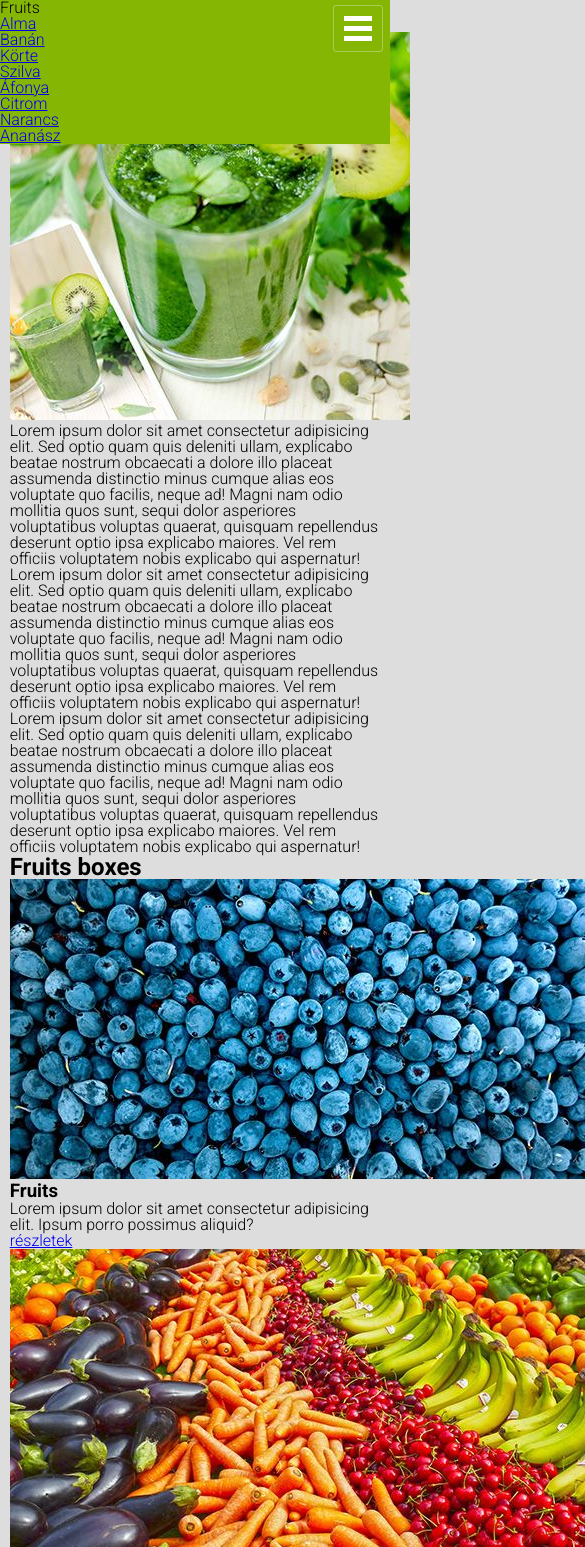
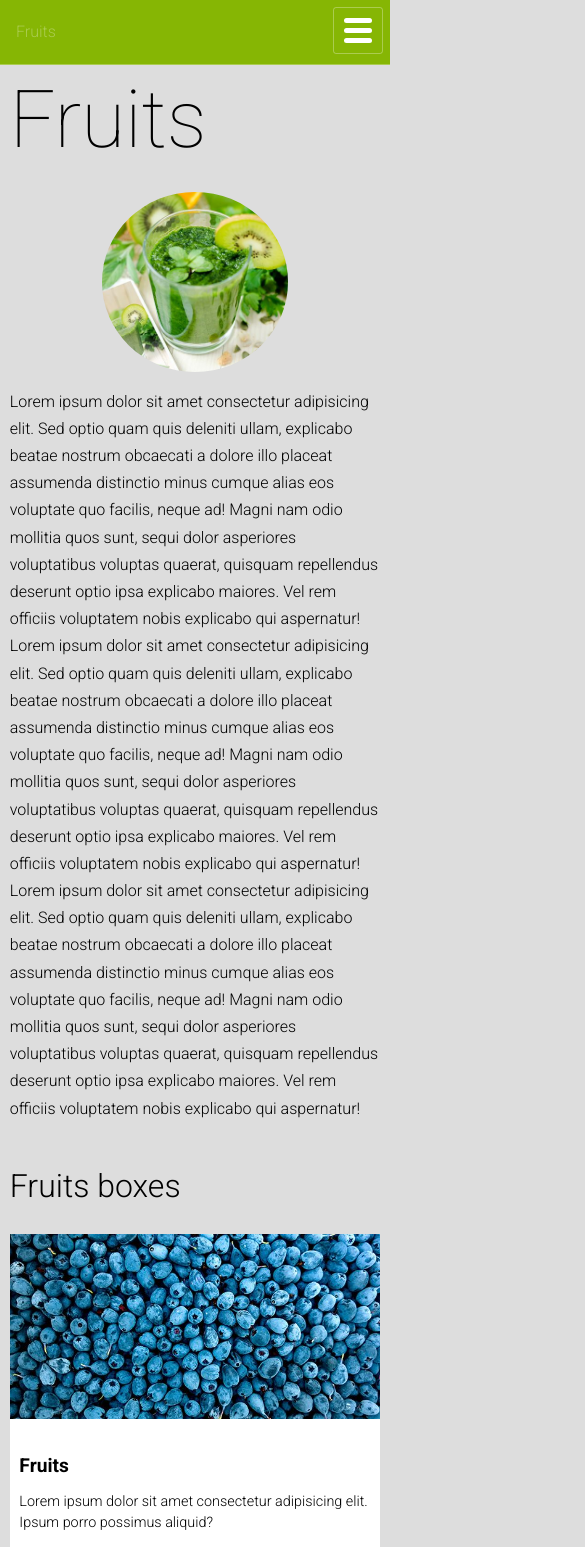
Before and after one commit to SzoftTeszt/Fruits1115, a plain HTML site: page index.html in a window 390 px wide. Shown: the top 1547 px of the page, 585 px wide, since content can reach past the window. Drawn offline with Linux system fonts and the light colour scheme.

Commit message:
MobileStyle Create

```diff
--- a/index.html
+++ b/index.html
@@ -20,18 +20,18 @@
                 </label>
                 <ul>
                     <li>Fruits</li>
-                    <li><a href="#">Alma</a></li>
-                    <li><a href="#">Banán</a></li>
-                    <li><a href="#">Körte</a></li>
-                    <li><a href="#">Szilva</a></li>
-                    <li><a href="#">Áfonya</a></li>
-                    <li><a href="#">Citrom</a></li>
-                    <li><a href="#">Narancs</a></li>
-                    <li><a href="#">Ananász</a></li>
+                    <li><a href="">Alma</a></li>
+                    <li><a href="">Banán</a></li>
+                    <li><a href="">Körte</a></li>
+                    <li><a href="">Szilva</a></li>
+                    <li><a href="">Áfonya</a></li>
+                    <li><a href="">Citrom</a></li>
+                    <li><a href="">Narancs</a></li>
+                    <li><a href="">Ananász</a></li>
                 </ul>
             </div>
         </div>
-        <div id="man">
+        <div id="main">
             <h1>Fruits</h1>
             <img src="./pics/intro.jpg" alt="gyümölcs">
             <p>Lorem ipsum dolor sit amet consectetur adipisicing elit. Sed optio quam quis deleniti ullam, explicabo beatae nostrum obcaecati a dolore illo placeat assumenda distinctio minus cumque alias eos voluptate quo facilis, neque ad! Magni nam odio mollitia quos sunt, sequi dolor asperiores voluptatibus voluptas quaerat, quisquam repellendus deserunt optio ipsa explicabo maiores. Vel rem officiis voluptatem nobis explicabo qui aspernatur!</p>
--- a/style/style.css
+++ b/style/style.css
@@ -14,6 +14,7 @@ body{
     background: #ddd;
     font-family: 'Roboto', sans-serif;
 }
+img{width:100%}
 #container{
     max-width: 1000px;
     margin:0 auto;
@@ -26,7 +27,6 @@ body{
     left:0;
     right:0;
 }
-
 
 #nav #hambi-gomb{
     display: none;
@@ -43,14 +43,91 @@ body{
     padding: 10px;
     display: block;
     float:right;
-    margin:5px 7px 0 0;
+    margin:7px 7px 0 0;
 }
 #hamburger span{
     background: white;
     height: 5px;
     margin-bottom: 5px;
     display: block;
+    border-radius: 3px;
 }
 #hamburger span:last-child{
     margin-bottom: 0;
 }
+#nav ul li{
+    border-bottom: 1px solid rgba(255,255,255,.3);
+}
+#nav ul li:first-child{
+    padding: 1.5rem 1rem;
+    color:  rgba(255,255,255,.3);
+}
+#nav ul li a{
+    text-decoration: none;
+    color:white;
+    padding: 1.5rem 1rem;
+    display: inline-block;
+}
+#nav ul li:not(:first-child){
+    display: none;
+}
+#hambi-gomb:checked ~ ul li:not(:first-child){
+    display: block;
+}
+#main h1{
+    font-weight: 100;
+    font-size: 5rem;
+    margin:5rem 0 2rem 0;
+}
+#main>img{
+    width:50%;
+    border-radius: 50%;
+    margin:0 auto;
+    display: block;
+    margin-bottom: 1rem;
+}
+#main>p{
+    line-height: 1.7;
+}
+#main>h2{
+    font-size: 2rem;
+    font-weight: 300;
+    margin:3rem 0 2rem 0;
+}
+#main .box{
+    background: white;
+    margin-bottom: 1rem;
+}
+#main .box .box-content{
+    padding: .6rem;
+}
+.box-content h3{
+    font-size: 1.2rem;
+    font-weight: 700;
+    margin:1.5rem 0 1rem 0;
+}
+.box-content p{
+    font-size: .9rem;
+    line-height: 1.5;
+}
+.box-content a{
+    margin:1rem 0;
+    padding: .5rem 1rem;
+    display: inline-block;
+    color:white;
+    text-decoration: none;
+    border-radius: 5px;
+    background: #86b604;
+}
+@media (min-width:768px)
+{
+    #main>img{
+        float:right;
+        width:40%;
+    }
+    #main::after{
+        content: '';
+        clear: both;
+        display: table;
+    }
+}
```
